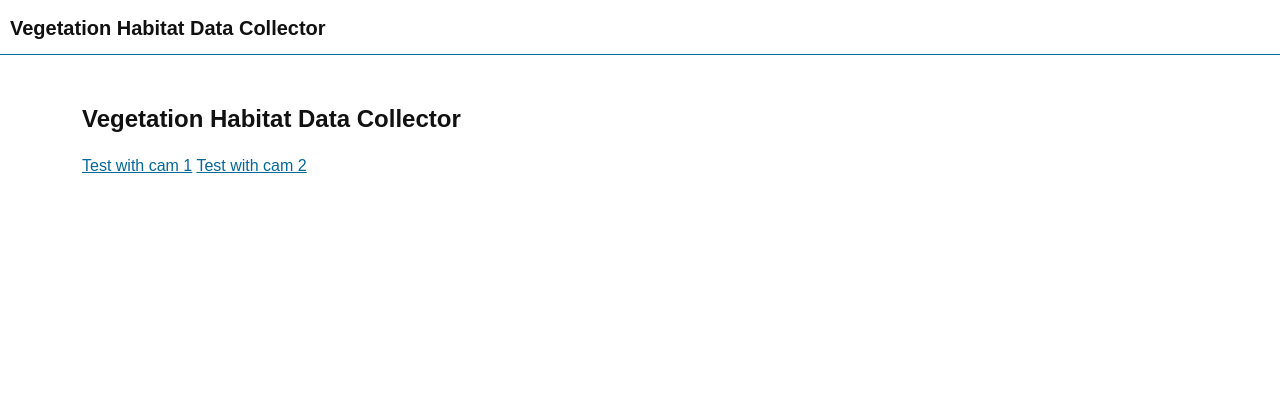
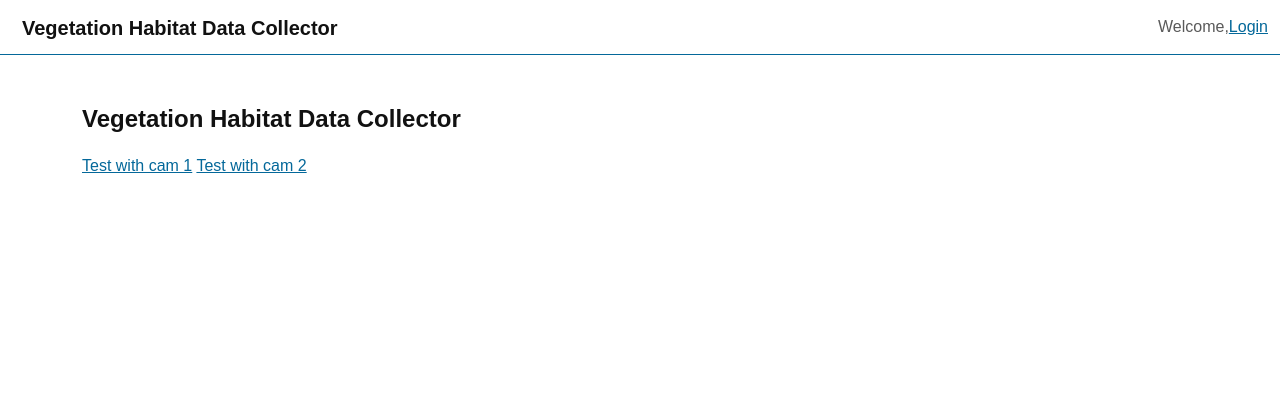
Before and after one commit to alexlittle/vegetationhabitat, a Django app: page / in a window 1280 px wide. Shown: the top 420 px of the page. Run offline with Django 3.2, Linux system fonts and the light colour scheme; some libraries are stand-ins or nearby versions.

Commit message:
add login requirement

```diff
--- a/collector/templates/includes/header.html
+++ b/collector/templates/includes/header.html
@@ -2,21 +2,33 @@
 {% load static %}
 {% block content %}
 	    <!-- Image and text -->
-<nav class="navbar navbar-expand-lg navbar-light">
-  <button class="navbar-toggler navbar-toggler-right" type="button" data-toggle="collapse" data-target="#navbarSupportedContent" aria-controls="navbarSupportedContent" aria-expanded="false" aria-label="Toggle navigation">
-    <span class="navbar-toggler-icon"></span>
-  </button>
+<nav id="navbar" class="navbar navbar-light navbar-expand-lg">
+  <div class="container-fluid">
 
   <a class="navbar-brand" href="{% url 'collector:index' %}">
     {% trans 'Vegetation Habitat Data Collector'  %}
   </a>
-  <div class="collapse navbar-collapse" id="navbarSupportedContent">
-    <ul class="navbar-nav mr-auto">
+  <button class="navbar-toggler navbar-toggler-right" type="button" data-bs-toggle="collapse" data-bs-target="#navbarScroll" aria-controls="navbarScroll" aria-expanded="false" aria-label="Toggle navigation">
+      <span class="navbar-toggler-icon text-dark"></span>
+    </button>
+    <div class="collapse navbar-collapse justify-content-end" id="navbarScroll">
+      <ul class="navbar-nav ms-auto my-2 my-lg-0 navbar-nav-scroll" >
+         <li>Welcome, {{ user.username }}</li>
+        {% if user.is_authenticated %}
+            <li> <form method="post" action="{% url 'collector:logout' %}" style="display: inline;">
+                {% csrf_token %}
+            <button type="submit">Logout</button>
+         </form></li>
 
+        {% else %}
+            <li><a href="{% url 'collector:login' %}">Login</a></li>
+        {% endif %}
     </ul>
 
+    </div>
   </div>
 </nav>
 
 
+
 {% endblock content %}
--- a/collector/urls.py
+++ b/collector/urls.py
@@ -4,6 +4,8 @@
 
 app_name = 'collector'
 urlpatterns = [
+    path('login/', views.UserLoginView.as_view(), name='login'),
+    path('logout/', views.UserLogoutView.as_view(), name='logout'),
     path("", views.HomeView.as_view(), name="index"),
     path("cam1test", views.Cam1View.as_view(), name="cam1"),
     path("cam2test", views.Cam2View.as_view(), name="cam2"),
--- a/collector/views.py
+++ b/collector/views.py
@@ -1,15 +1,27 @@
 from django.views.generic import TemplateView, FormView
-from django.shortcuts import redirect
-from django.urls import reverse
-from django.shortcuts import render
-
+from django.contrib.auth.mixins import LoginRequiredMixin
+from django.contrib.auth.views import LoginView, LogoutView
+from django.urls import reverse_lazy
+from django.contrib import messages
 
 class HomeView(TemplateView):
     template_name = 'collector/home.html'
 
 
-class Cam1View(TemplateView):
+class Cam1View(LoginRequiredMixin, TemplateView):
     template_name = 'collector/cam-test1.html'
 
-class Cam2View(TemplateView):
+class Cam2View(LoginRequiredMixin, TemplateView):
     template_name = 'collector/cam-test2.html'
+
+
+class UserLoginView(LoginView):
+    template_name = 'collector/login.html'
+    redirect_authenticated_user = True
+
+    def form_invalid(self, form):
+        messages.error(self.request, "Invalid username or password.")
+        return super().form_invalid(form)
+
+class UserLogoutView(LogoutView):
+    next_page = reverse_lazy('collector:index')
--- a/config/settings.py
+++ b/config/settings.py
@@ -115,7 +115,8 @@
 
 #####################################################################
 # Authentication
-LOGIN_URL = urls.reverse_lazy('profile_login')
+LOGIN_URL = '/login/'
+
 AUTHENTICATION_BACKENDS = [
     'django.contrib.auth.backends.ModelBackend',
 ]
@@ -173,8 +174,7 @@
 
 CRISPY_TEMPLATE_PACK = 'bootstrap4'
 
-LOGIN_URL = '/admin/'
-LOGIN_REDIRECT_URL = '/'
+
 
 try:
     from config.local_settings import *
--- a/requirements.txt
+++ b/requirements.txt
@@ -1,5 +1,6 @@
 asgiref==3.8.1
 Django==5.1.3
+mod_wsgi==5.0.2
 mysqlclient==2.2.6
+pillow==11.0.0
 sqlparse==0.5.2
-mod_wsgi==5.0.2
```
Also changed, not shown: collector/admin.py (+7 -0 lines), collector/models.py (+8 -0 lines), collector/templates/collector/login.html (added, +22 -0 lines).
